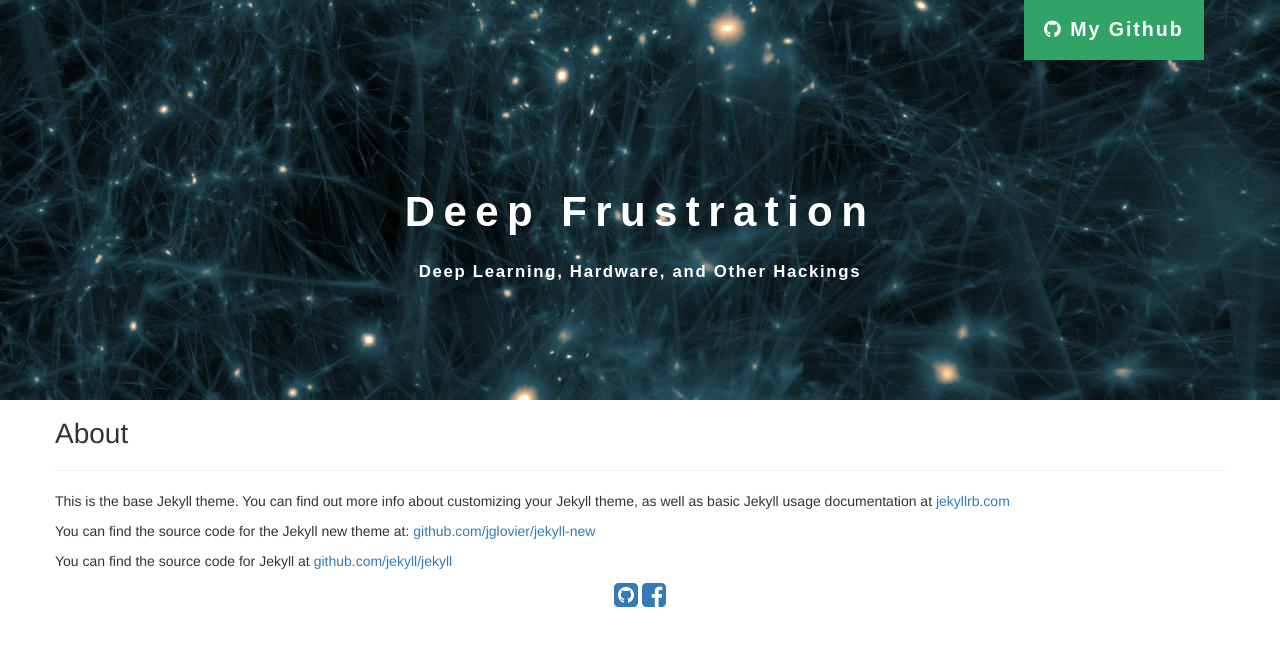
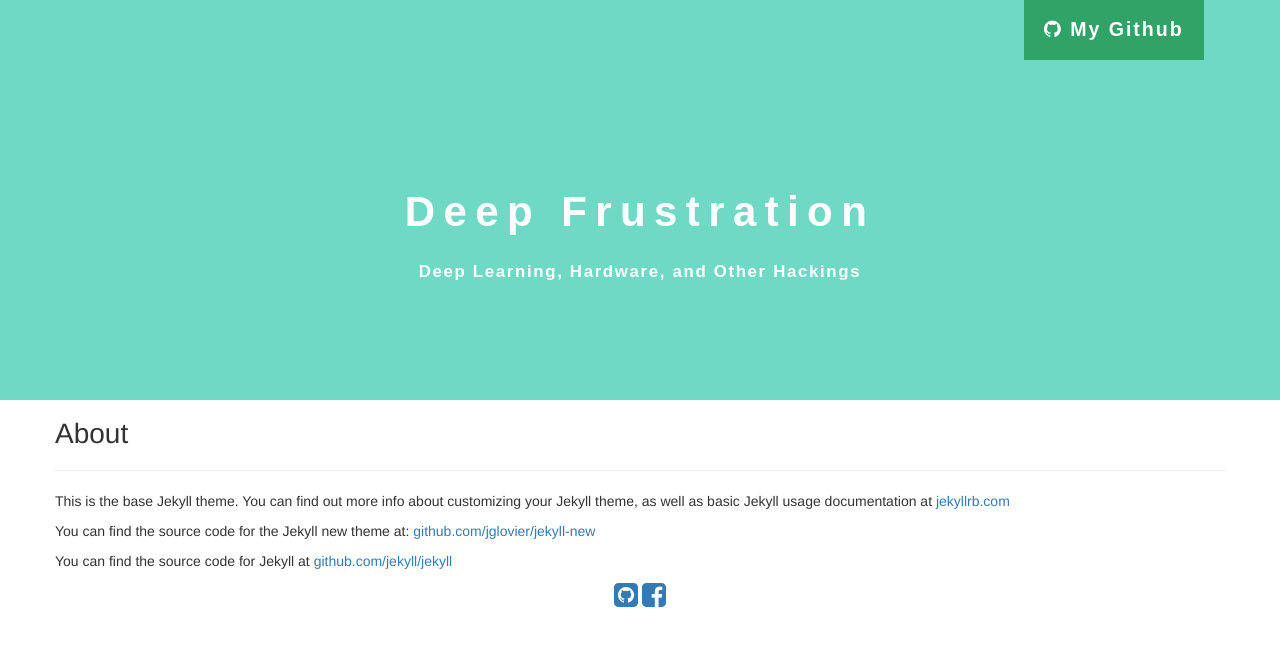
Before and after one commit to neale/neale.github.io, a Jekyll site: the page built from about.md, in a window 1280 px wide. Shown: the top 646 px of the page. Built offline with Jekyll 4.4.1, drawn with Linux system fonts in a browser that asks for light colours; nearby versions of some CDN libraries; library files that are not in the unit come from our copies; a script that is not in the unit is left out; comment, search, counter and statistics services are not loaded.

Commit message:
changed background color

```diff
--- a/css/custom.css
+++ b/css/custom.css
@@ -1,6 +1,7 @@
 /*This is the header section styles*/
 .header {
-  background: url("../img/bg.jpeg") 50% 0 no-repeat fixed;
+  background-color: #70D9C5;
+  /*;">Content here< url("../img/bg.jpeg") 50% 0 no-repeat fixed;*/
   width: 100%;
   min-height: 400px;
   margin: 0 auto;
```
